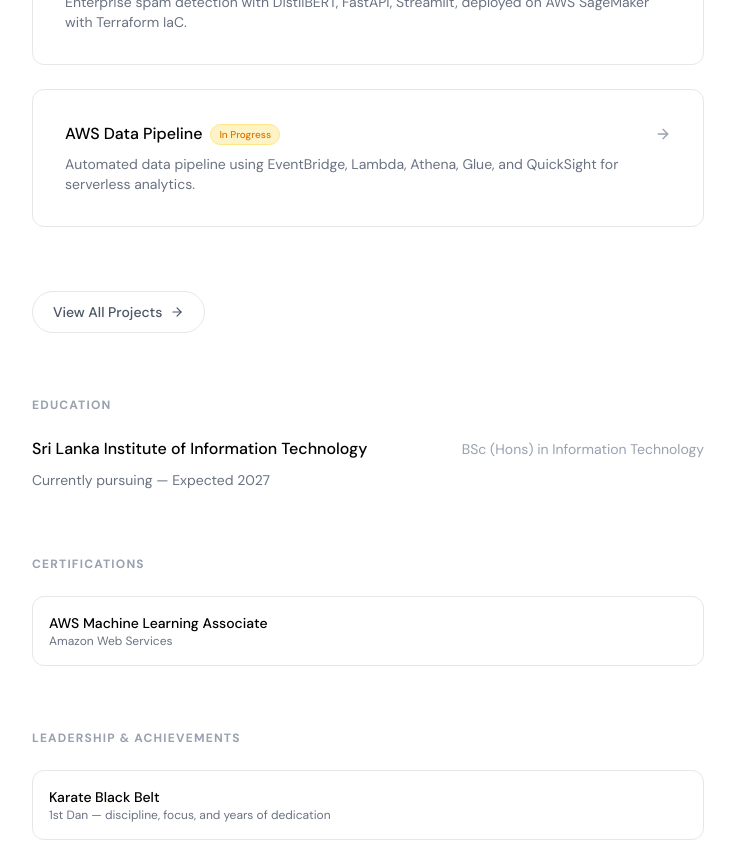
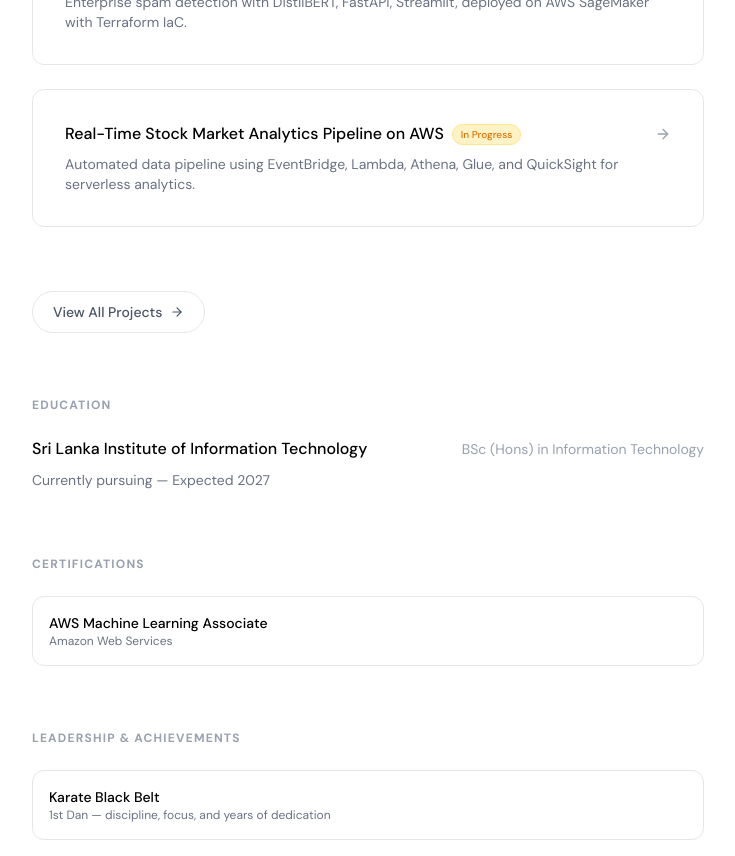
Before and after one commit to NullBitZer0/modern-portfolio, a Next.js app: page / in a window 1280 px wide. Shown: the part 1180-2036 px from the top of the page, without its empty margins (272-1007 px from the left). Built offline with nearby package versions, Linux system fonts and the light colour scheme.

Commit message:
change name

```diff
--- a/src/app/page.tsx
+++ b/src/app/page.tsx
@@ -293,7 +293,7 @@ export default function Home() {
                 <Link href="/aws-data-pipeline" className="group block rounded-xl border border-gray-200 dark:border-gray-800 p-6 sm:p-8 transition-all hover:border-gray-400 dark:hover:border-gray-600 hover:bg-gray-50/50 dark:hover:bg-zinc-900/50">
                   <div className="flex items-center justify-between mb-2">
                     <div className="flex items-center gap-2">
-                      <span className="font-medium text-black dark:text-white">AWS Data Pipeline</span>
+                      <span className="font-medium text-black dark:text-white">Real-Time Stock Market Analytics Pipeline on AWS</span>
                       <span className="px-2 py-0.5 rounded-full text-[10px] font-medium bg-amber-100 dark:bg-amber-900/30 text-amber-600 dark:text-amber-400 border border-amber-200 dark:border-amber-800">
                         In Progress
                       </span>
```
